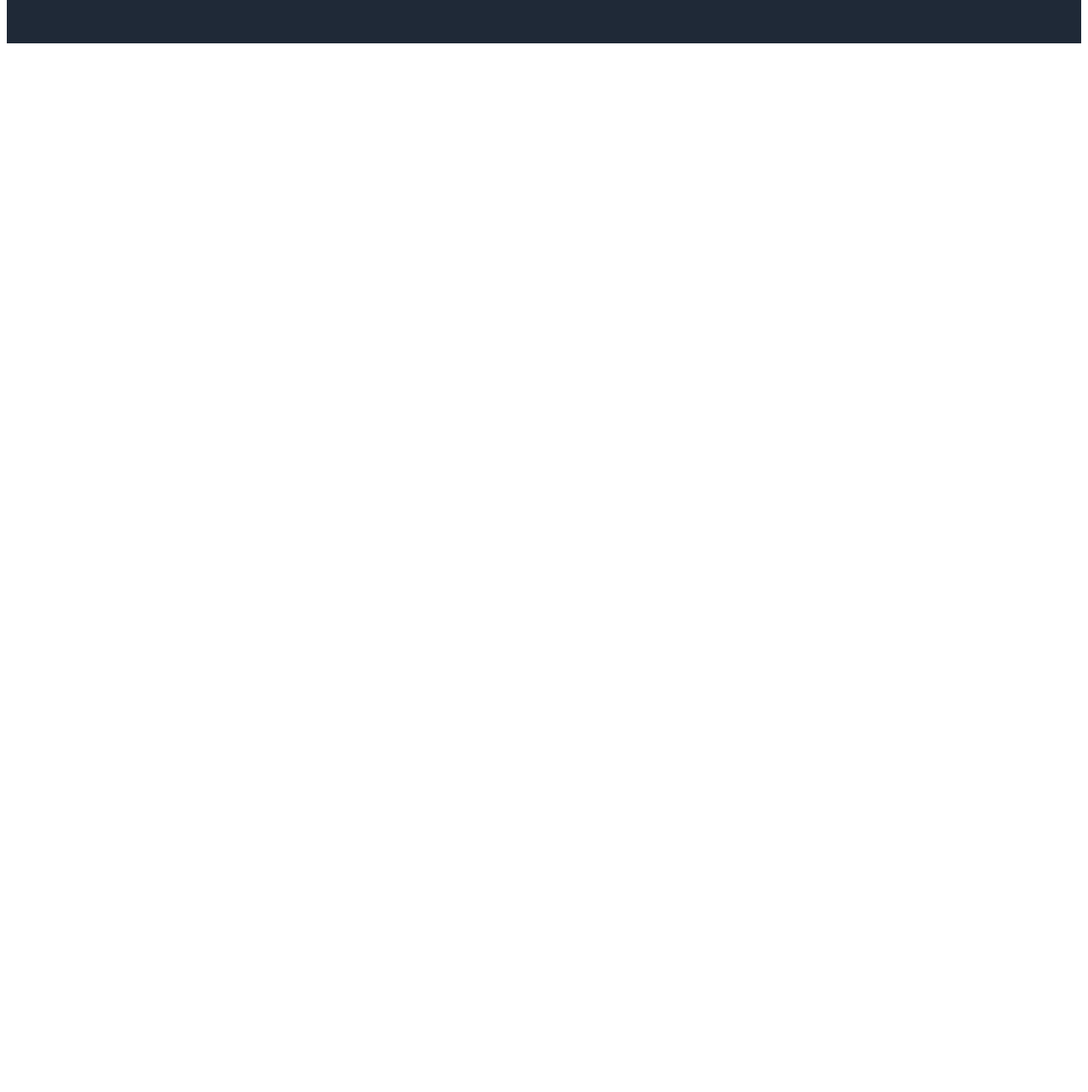
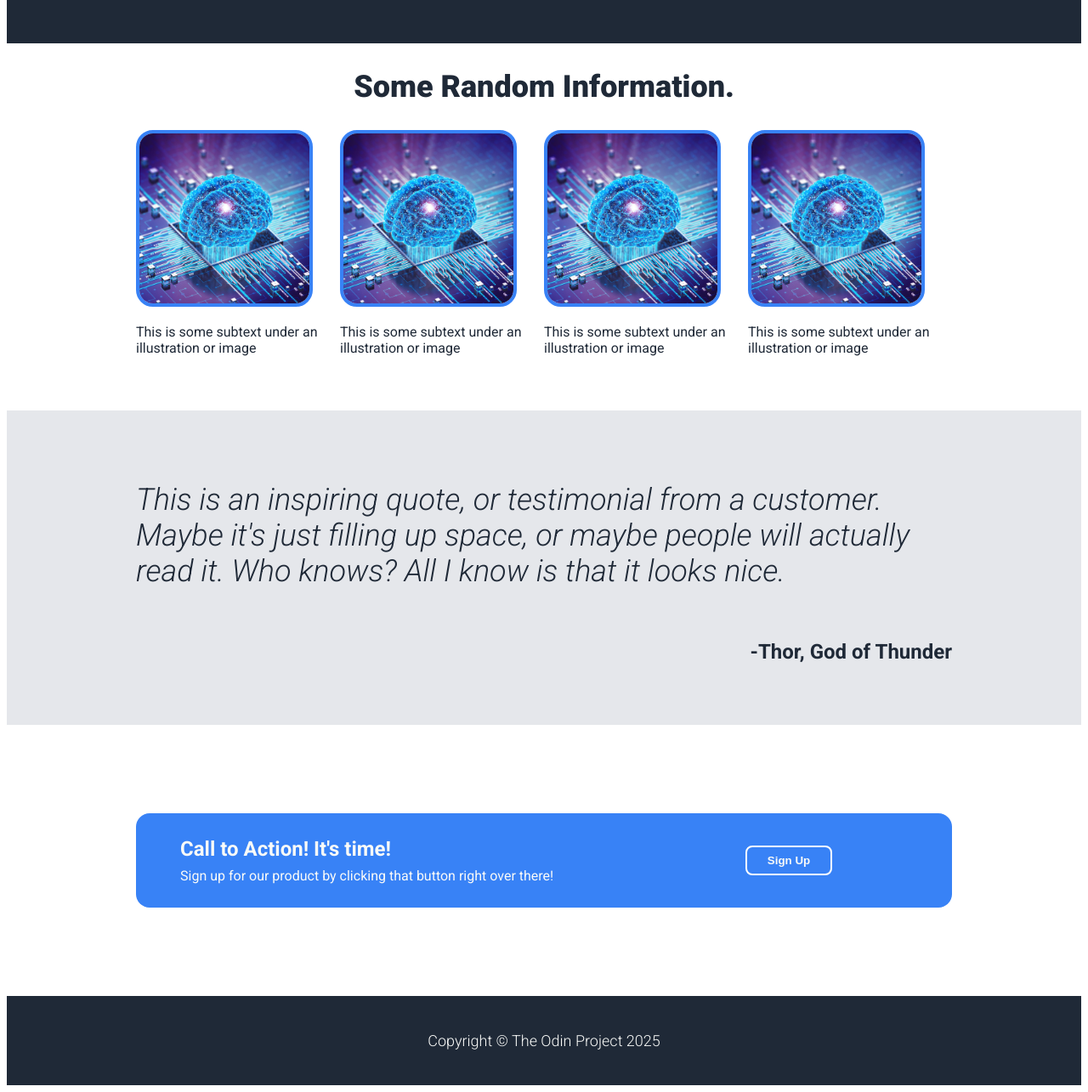
Before and after one commit to THEM4NSAM/odin-landing-page, a plain HTML site: page index.html in a window 1280 px wide. Shown: the part 427-1712 px from the top of the page at 85% size. Before the commit the page ends 800 px from the top, so only its background shows below. Drawn offline with Linux system fonts and the light colour scheme.

Commit message:
Completed Odin-Landing-Page V1.

```diff
--- a/index.html
+++ b/index.html
@@ -32,5 +32,49 @@
             </div>
         </div>
     </div>
+
+    <div class="random-info">
+        <h2 class="main-content-title" style="font-size: 36px; font-weight: 900; color: #1f2937;">Some Random Information.</h2>
+
+        <div class="four-images">
+            <div class="images">
+                <img src="./images/VFLt5vHV7aCoLrLGjP9Qwm.jpg" alt="AI Image">
+                <p>This is some subtext under an illustration or image</p>
+            </div>
+            <div class="images">
+                <img src="./images/VFLt5vHV7aCoLrLGjP9Qwm.jpg" alt="AI Image">
+                <p>This is some subtext under an illustration or image</p>
+            </div>
+            <div class="images">
+                <img src="./images/VFLt5vHV7aCoLrLGjP9Qwm.jpg" alt="AI Image">
+                <p>This is some subtext under an illustration or image</p>
+            </div>
+            <div class="images">
+                <img src="./images/VFLt5vHV7aCoLrLGjP9Qwm.jpg" alt="AI Image">
+                <p>This is some subtext under an illustration or image</p>
+            </div>
+        </div>
+    </div>
+
+    <div class="quote-section">
+        <p class="quote" style="font-weight: 300; font-size: 36px; color: #1f2937;"><em>This is an inspiring quote, or testimonial from a customer. Maybe it's just filling up space, or maybe people will actually read it. Who knows? All I know is that it looks nice.</em></p>
+        <p class="quote-author" style="font-weight: 700; font-size: 24px; color: #1f2937;">-Thor, God of Thunder</p>
+    </div>
+
+    <div class="cta-section">
+        <div class="cta-bar">
+            <div class="cta-left">
+                <p style="font-weight: 700; font-size: 24px;">Call to Action! It's time!</p>
+                <p>Sign up for our product by clicking that button right over there!</p>
+            </div>
+            <div class="cta-right">
+                <button style="border: 2px solid white; font-weight: 700;">Sign Up</button>
+            </div>
+        </div>
+    </div>
+
+    <div class="footer">
+        <p style="font-size: 18px; font-weight: 300;">Copyright &copy; The Odin Project 2025</p>
+    </div>
 </body>
 </html>
--- a/styles.css
+++ b/styles.css
@@ -69,3 +69,78 @@ button {
     padding: 8px 24px;
     border-radius: 8px;
 }
+
+.random-info {
+    background-color: white;
+    display: flex;
+    flex-direction: column;
+    justify-content: center;
+    align-items: center;
+    color: #1f2937;
+    padding: 0 152px 48px;
+}
+
+.four-images {
+    display: flex;
+}
+
+img {
+    height: 200px;
+    width: 200px;
+    border: 4px solid #3882f6;
+    border-radius: 20px;
+}
+
+.quote-section {
+    background-color: #e5e7eb;
+    padding: 48px 152px;
+    display: flex;
+    flex-direction: column;
+}
+
+.quote-author {
+    display: flex;
+    justify-content: flex-end;
+}
+
+.cta-section {
+    background-color: white;
+    display: flex;
+    padding: 104px 152px;
+    justify-content: center;
+}
+
+.cta-bar {
+    background-color: #3882f6;
+    display: flex;
+    justify-content: center;
+    align-items: center;
+    padding: 24px 48px;
+    border-radius: 16px;
+    flex: 1;
+}
+
+.cta-left, .cta-right {
+    display: flex;
+    flex: 1;
+}
+
+.cta-left {
+    flex-direction: column;
+    flex-grow: 2;
+}
+
+.cta-right {
+    justify-content: center;
+}
+
+.cta-left p {
+    margin: 4px;
+}
+
+.footer {
+    background-color: #1f2937;
+    padding: 24px 152px;
+    display: flex;
+    justify-content: center;
+}
```
Also changed, not shown: images/VFLt5vHV7aCoLrLGjP9Qwm.jpg (added).
